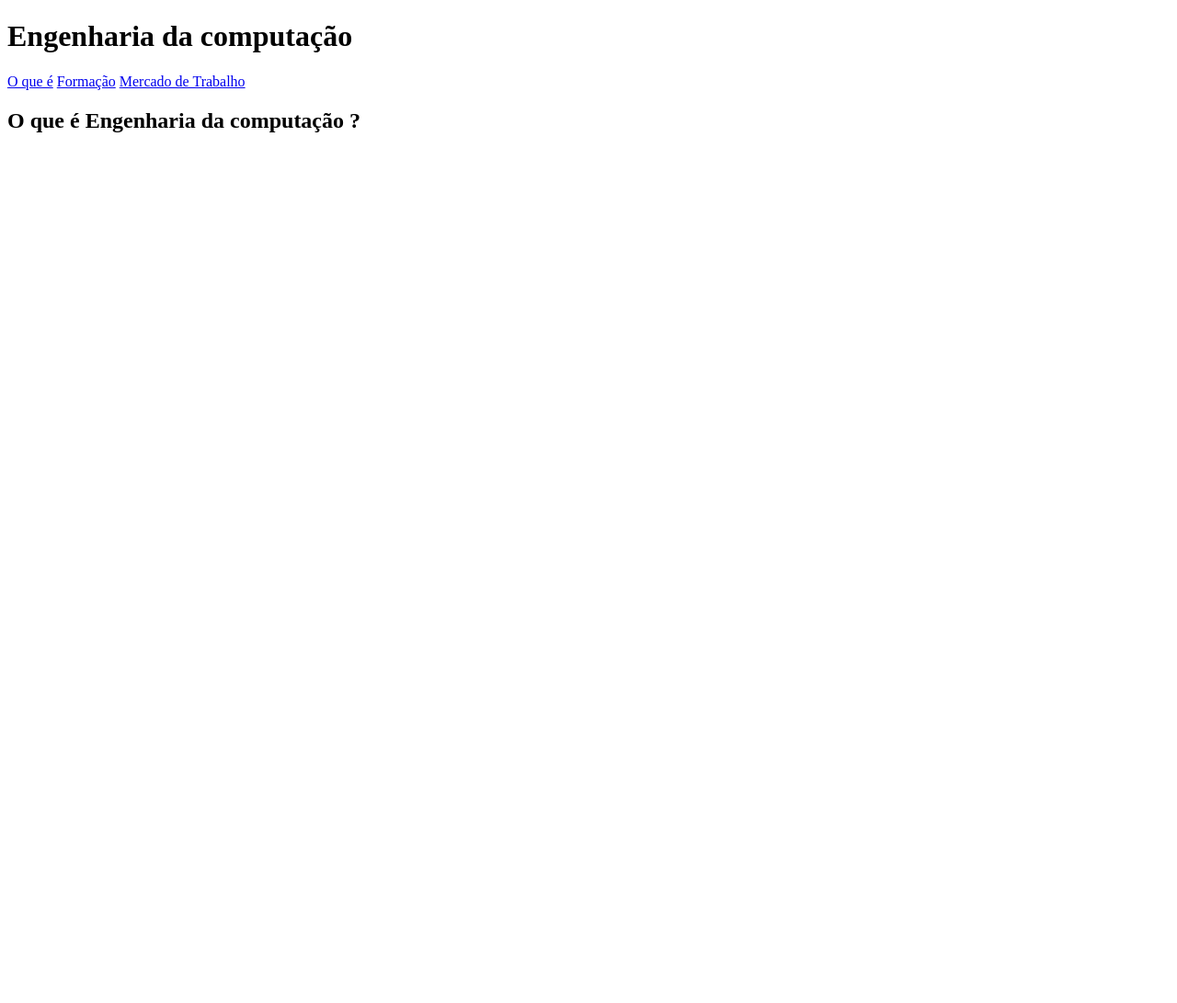
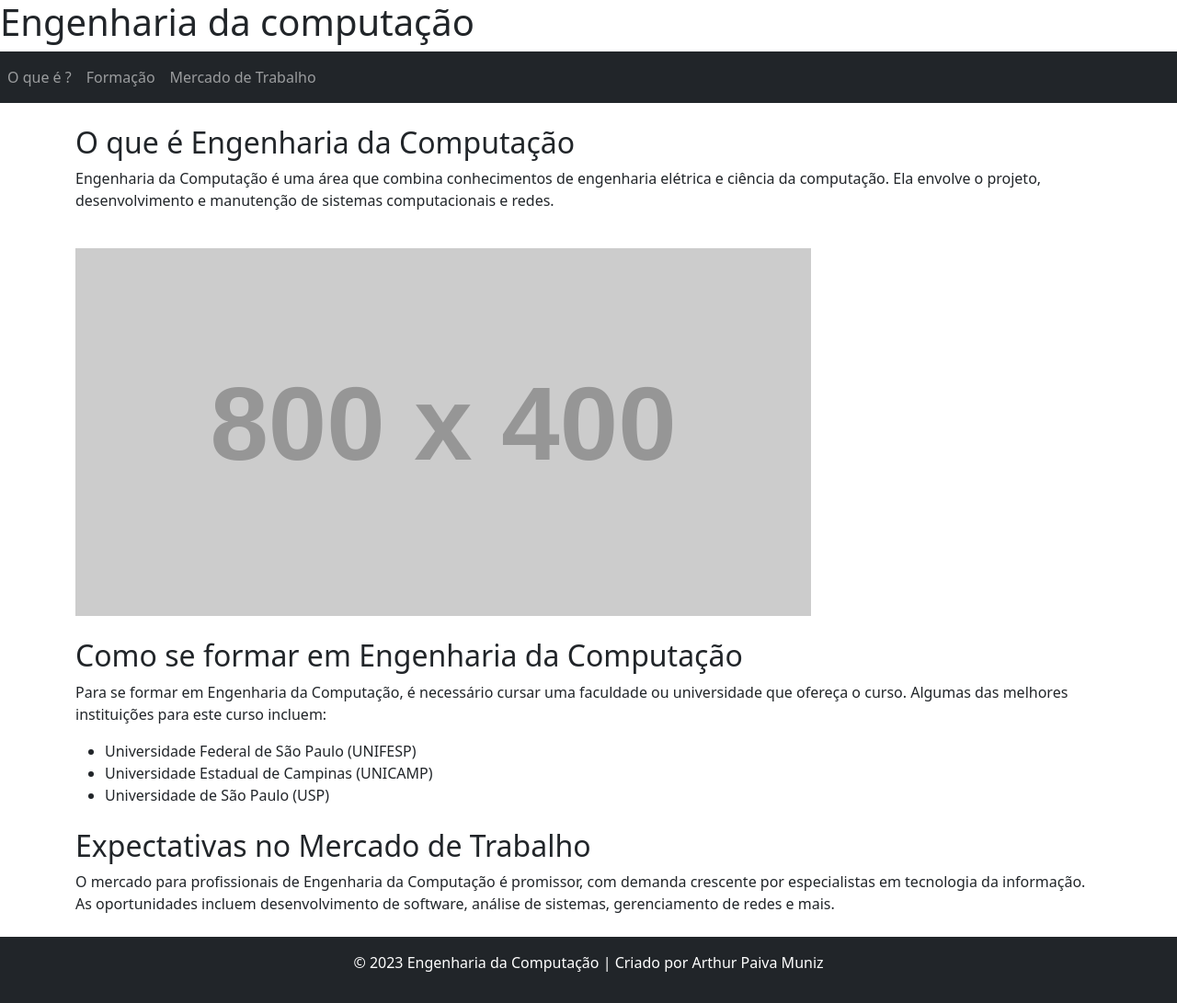
Before and after one commit to arthur201306/engenharia_computer, a plain HTML site: page index.html in a window 1280 px wide. Shown: the whole page at 92% size. Before the commit the page ends 800 px from the top, so only its background shows below. Drawn offline with nearby package versions, Linux system fonts and the light colour scheme; placeholder pictures from the web are drawn by us.

Commit message:
atualização e adição do bootstrap

```diff
--- a/index.html
+++ b/index.html
@@ -4,19 +4,65 @@
     <meta charset="UTF-8">
     <meta name="viewport" content="width=device-width, initial-scale=1.0">
     <title>Engenharia da computação</title>
+    <link rel="stylesheet" href="styles/style.css" type="text/css" />
+    <link href="https://cdn.jsdelivr.net/npm/bootstrap@5.3.2/dist/css/bootstrap.min.css" rel="stylesheet" integrity="sha384-T3c6CoIi6uLrA9TneNEoa7RxnatzjcDSCmG1MXxSR1GAsXEV/Dwwykc2MPK8M2HN" crossorigin="anonymous">
+    <script src="https://cdn.jsdelivr.net/npm/bootstrap@5.3.2/dist/js/bootstrap.bundle.min.js" integrity="sha384-C6RzsynM9kWDrMNeT87bh95OGNyZPhcTNXj1NW7RuBCsyN/o0jlpcV8Qyq46cDfL" crossorigin="anonymous"></script>
   </head>
   <body>
     <header>
       <h1>Engenharia da computação</h1>
     </header>
-    <nav>
-      <a href="#sobre">O que é</a>
-      <a href="#">Formação</a>
-      <a href="#">Mercado de Trabalho</a>
+    <nav class="navbar navbar-expand-lg navbar-dark bg-dark">
+      <div class="collapse navbar-collapse" id="navbarNav">
+        <ul class="navbar-nav">
+          <li class="nav-item">
+            <a href="#sobre" class="nav-link">O que é ?</a>
+          </li>
+          <li class="nav-item">
+            <a class="nav-link" href="#formacao">Formação</a>
+          </li>
+          <li class="nav-item">
+              <a class="nav-link" href="#mercado">Mercado de Trabalho</a>
+          </li>
+        </ul>
+      </div>
     </nav>
 
-    <div id="sobre" class="container">
-      <h2>O que é Engenharia da computação ?</h2>
-    </div>
+    <div class="container mt-4">
+      <section id="sobre">
+          <h2>O que é Engenharia da Computação</h2>
+          <p>
+              Engenharia da Computação é uma área que combina conhecimentos de engenharia elétrica e ciência da computação. Ela envolve o projeto, desenvolvimento e manutenção de sistemas computacionais e redes.
+          </p>
+          <img src="https://via.placeholder.com/800x400" alt="Imagem de Engenharia da Computação" class="img-fluid mt-4">
+      </section>
+  </div>
+
+  <div class="container mt-4">
+      <section id="formacao">
+          <h2>Como se formar em Engenharia da Computação</h2>
+          <p>
+              Para se formar em Engenharia da Computação, é necessário cursar uma faculdade ou universidade que ofereça o curso. Algumas das melhores instituições para este curso incluem:
+          </p>
+          <ul>
+              <li>Universidade Federal de São Paulo (UNIFESP)</li>
+              <li>Universidade Estadual de Campinas (UNICAMP)</li>
+              <li>Universidade de São Paulo (USP)</li>
+          </ul>
+      </section>
+  </div>
+
+  <div class="container mt-4">
+      <section id="mercado">
+          <h2>Expectativas no Mercado de Trabalho</h2>
+          <p>
+              O mercado para profissionais de Engenharia da Computação é promissor, com demanda crescente por especialistas em tecnologia da informação. As oportunidades incluem desenvolvimento de software, análise de sistemas, gerenciamento de redes e mais.
+          </p>
+      </section>
+  </div>
+
+  <footer class="bg-dark text-white text-center py-3 mt-4">
+      <p>&copy; 2023 Engenharia da Computação | Criado por Arthur Paiva Muniz</p>
+  </footer>
   </body>
 </html>
--- /dev/null
+++ b/styles/style.css
@@ -0,0 +1,9 @@
+@charset "UTF-8";
+
+@media screen {
+
+}
+
+.container {
+
+}
```
